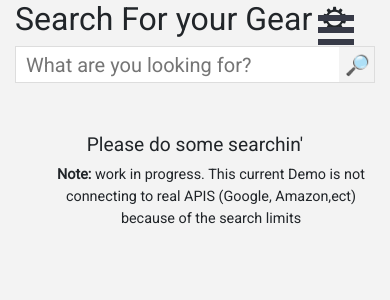
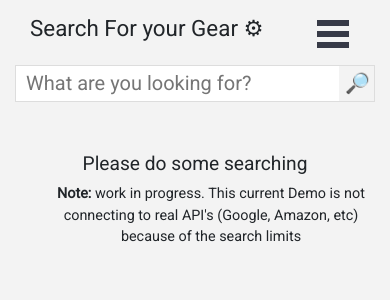
Before and after one commit to enricopalazzo/gear-search, a React (Create React App) app: page / in a window 390 px wide. Shown: the top 300 px of the page. Built offline with nearby package versions, Linux system fonts and the light colour scheme.

Commit message:
Minor UI improvments

```diff
--- a/src/App.js
+++ b/src/App.js
@@ -263,8 +263,8 @@ class App extends Component {
     }
 
     var NoSearchContents = (props) => {
-      return <div style={{ width: "80%", paddingTop: "50px", margin: "auto", textAlign: "center" }}> <h4>Please do some searchin' </h4>
-        <blockquote style={{ width: "320px", margin: "auto", textAlign: "center" }}><strong>Note:</strong> work in progress. This current Demo is not connecting to real APIS (Google, Amazon,ect) because of the search limits</blockquote>  </div>;
+      return <div style={{ width: "80%", paddingTop: "50px", margin: "auto", textAlign: "center" }}> <h4>Please do some searching </h4>
+        <blockquote style={{ width: "320px", margin: "auto", textAlign: "center" }}><strong>Note:</strong> work in progress. This current Demo is not connecting to real API's (Google, Amazon, etc) because of the search limits</blockquote>  </div>;
     }
 
     var TheTabs = (props) => {
--- a/src/components/product_page.js
+++ b/src/components/product_page.js
@@ -9,7 +9,7 @@ class ProductPage extends Component {
   render() {
 
     return (
-  <div><h2>Search For your Gear ⚙</h2></div>
+  <div style={{padding:'15px'}}><h2>Search For your Gear ⚙</h2></div>
     );
   }
 }
--- a/src/components/tab_nav.js
+++ b/src/components/tab_nav.js
@@ -9,9 +9,9 @@ class TabNav extends Component {
     return (
       <div className="react-router-tabs">
         <NavTab to="/dashboard" className="tab">🏠</NavTab>
-        <NavTab to="/videos/" className="tab" disabled={!this.props.results.videos[1]}>Videos</NavTab>
-        <NavTab to="/shop" className="tab" disabled={!this.props.results.shop_results}>Shop</NavTab>
-        <NavTab to="/ontheweb" className="tab" disabled={!this.props.results.se_results}>On The Web</NavTab>
+        <NavTab to="/videos/" className="tab" disabled={!this.props.results.videos[1]}>Videos ▶</NavTab>
+        <NavTab to="/shop" className="tab" disabled={!this.props.results.shop_results}>Shop 🛒</NavTab>
+        <NavTab to="/ontheweb" className="tab" disabled={!this.props.results.se_results}>WWW 🌐</NavTab>
       </div>
     );
   }
--- a/src/components/tools.js
+++ b/src/components/tools.js
@@ -17,10 +17,10 @@ class Tools extends Component {
 
     return (
       <div>
-        <a href="#" className="btn btn-warning" onClick={this.props.saveToLocal}>Save current Search </a>
+        <a href="#" className="btn btn-light" onClick={this.props.saveToLocal}>Save current Search 💾</a>
         <hr />
         <h5>Your saved searchs</h5>
-        <ul>
+        <ul className="saved-searchs">
           {SearchItems}
         </ul>
       </div>
--- a/src/index.css
+++ b/src/index.css
@@ -6,23 +6,43 @@ body {
   background: #f3f3f3;
   font-size: 0.90rem;
 }
+
+.h2, h2 {
+  font-size: 1.8rem
+}
+
 .h4, h4 {
   font-size: 1.2rem;
-}.h5, h5 {
+}
+
+.h5, h5 {
   font-size: 1rem;
 }
+
+ul.saved-searchs li {
+  cursor: pointer;
+  list-style: square;
+  font-weight: 800;
+}
+
 @media (min-width: 576px) {
   .card-columns {
-      column-count: 2;
+    column-count: 2;
   }
   #root {
     padding: 0px;
   }
 }
 
+@media (max-width: 576px) {
+  .h2, h2 {
+    font-size: 1.4rem
+  }
+}
+
 @media (min-width: 768px) {
   .card-columns {
-      column-count: 3;
+    column-count: 3;
   }
   #root {
     padding: 15px;
@@ -31,35 +51,39 @@ body {
 
 @media (min-width: 992px) {
   .card-columns {
-      column-count: 2;
+    column-count: 2;
   }
 }
 
 @media (min-width: 1200px) {
   .card-columns {
-      column-count: 3;
+    column-count: 3;
   }
 }
+
 .card-title {
   font-weight: 600;
 }
-#root{
+
+#root {
   max-width: 1400px;
   margin: auto;
 }
+
 .card-img-top {
   border-radius: 0px;
 }
 
-.card{
-  margin-bottom:10px;
+.card {
+  margin-bottom: 10px;
   border-radius: 0px;
-border-color: #E8E8E8;
+  border-color: #E8E8E8;
+}
 
-}
-.card:hover{
+.card:hover {
   background: #f3f3f3;
 }
+
 /*button {
   background-color: #f3f3f3;
   color: #bbb;
@@ -72,23 +96,27 @@ input {
   border: 1px solid #ddd;
   width: 94%;
 }*/
-.tab-nav{
+
+.tab-nav {
   padding-top: 15px;
 }
-.tab-content{
+
+.tab-content {
   padding: 15px;
   background: white;
   border: 1px solid #ddd;
   border-top: 0px;
 }
+
 .search-container {
   background-color: #FFF;
   position: relative;
   border-radius: 0px;
-  font-size:20px;
+  font-size: 20px;
   background-color: #fff;
   border: 1px solid #ddd;
 }
+
 .search-box {
   background-color: transparent;
   outline: none;
@@ -97,8 +125,9 @@ input {
   border: 0;
   width: 100%;
   padding: 5px 10px;
-  font-size:20px;
+  font-size: 20px;
 }
+
 .search-button {
   position: absolute;
   right: 0px;
@@ -116,36 +145,44 @@ input {
   background-color: #f3f3f3;
   margin-top: 10px;
 }
+
 /* Position and sizing of burger button */
+
 .bm-burger-button {
   position: fixed;
-  width: 36px;
-  height: 30px;
+  width: 42px;
+  height: 38px;
   right: 36px;
   top: 15px;
+  background: #f3f3f3e8;
+  border: 5px #f3f3f3e8 solid;
 }
-.bm-menu-wrap{
+
+.bm-menu-wrap {
   top: 0px!important;
 }
 
 /* Color/shape of burger icon bars */
+
 .bm-burger-bars {
   background: #373a47;
-
 }
 
 /* Position and sizing of clickable cross button */
+
 .bm-cross-button {
   height: 24px;
   width: 24px;
 }
 
 /* Color/shape of close button cross */
+
 .bm-cross {
   background: #bdc3c7;
 }
 
 /* General sidebar styles */
+
 .bm-menu {
   background: #373a47;
   padding: 2.5em 1.5em 0;
@@ -153,25 +190,30 @@ input {
 }
 
 /* Morph shape necessary with bubble or elastic */
+
 .bm-morph-shape {
   fill: #373a47;
 }
 
 /* Wrapper for item list */
+
 .bm-item-list {
   color: #b8b7ad;
   padding: 0.8em;
 }
 
 /* Individual item */
+
 .bm-item {
   display: inline-block;
 }
 
 /* Styling of overlay */
+
 .bm-overlay {
   background: rgba(0, 0, 0, 0)!important;
 }
+
 .tab {
   font-family: 'Roboto', sans-serif;
   background-color: #f3f3f3;
@@ -198,7 +240,8 @@ input {
   border-bottom: 4px solid #fff;
   cursor: default;
 }
-.video-list-container, .shop-list-container{
+
+.video-list-container, .shop-list-container {
   padding: 0px;
 }
 
@@ -212,10 +255,11 @@ input {
   border: 1px solid #ddd;
   border-radius: 4px;
 }
-.details div h3
-{
+
+.details div h3 {
   margin-top: 9px;
 }
+
 .list-group-item {
   cursor: pointer;
 }
@@ -227,21 +271,24 @@ input {
 .media-body {
   width: 150px;
 }
+
 .video-list-container {
   margin-top: 15px;
 }
+
 .shop-list-container {
   margin-top: 0px;
 }
+
 @media (min-width: 1200px) {
   .video-list-container {
     max-height: 556px;
     overflow-y: scroll;
   }
-
 }
 
 /* loading effect */
+
 .loading {
   animation: pulse 3s infinite;
 }
```
